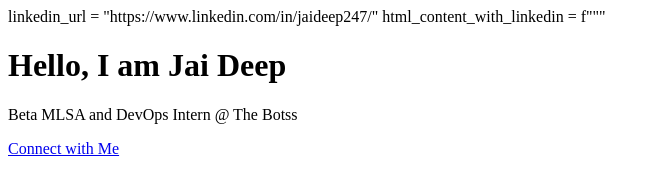
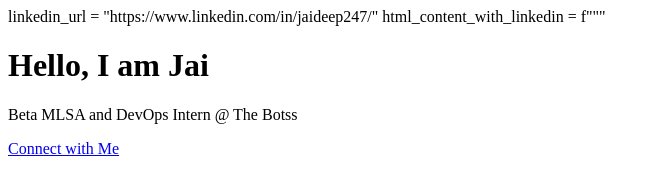
Before and after one commit to jaideepp247/azureblob, a plain HTML site: page index.html in a window 1280 px wide. Shown: the whole page, without its empty margins (0-660 px from the left). Drawn offline with Linux system fonts and the light colour scheme.

Commit message:
Update index.html

```diff
--- a/index.html
+++ b/index.html
@@ -53,7 +53,7 @@ html_content_with_linkedin = f"""
 </head>
 <body>
     <div class="container">
-        <h1>Hello, I am Jai Deep</h1>
+        <h1>Hello, I am Jai</h1>
         <p>Beta MLSA and DevOps Intern @ The Botss</p>
         <div class="cta">
             <a href="{linkedin_url}" target="_blank">Connect with Me</a>
```
